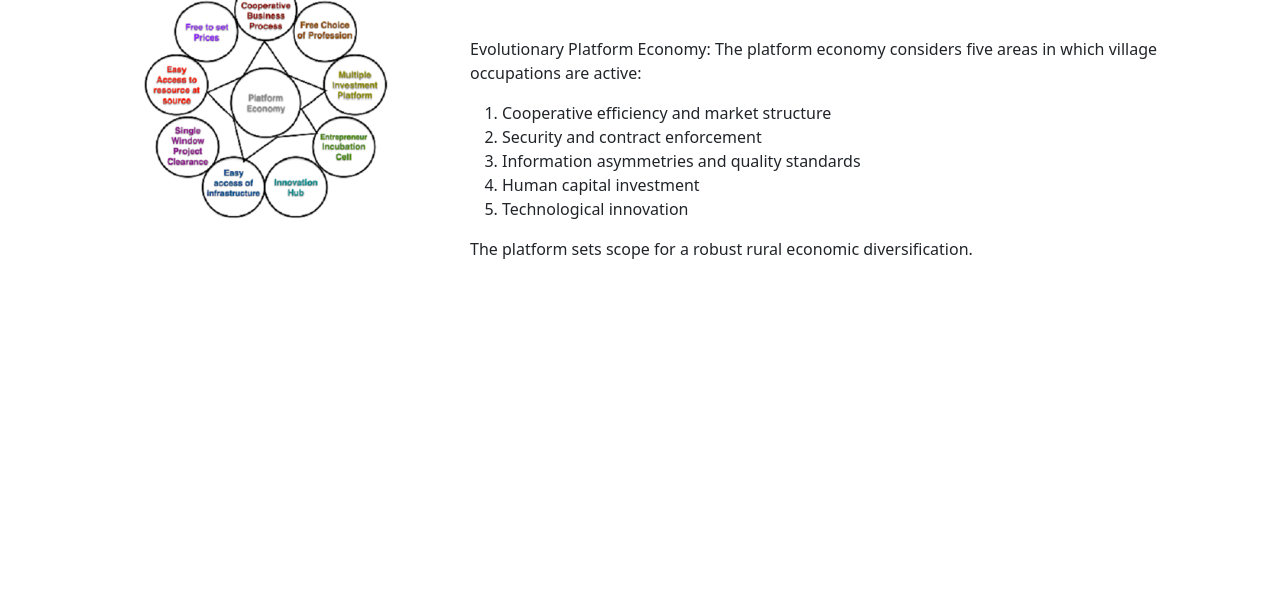
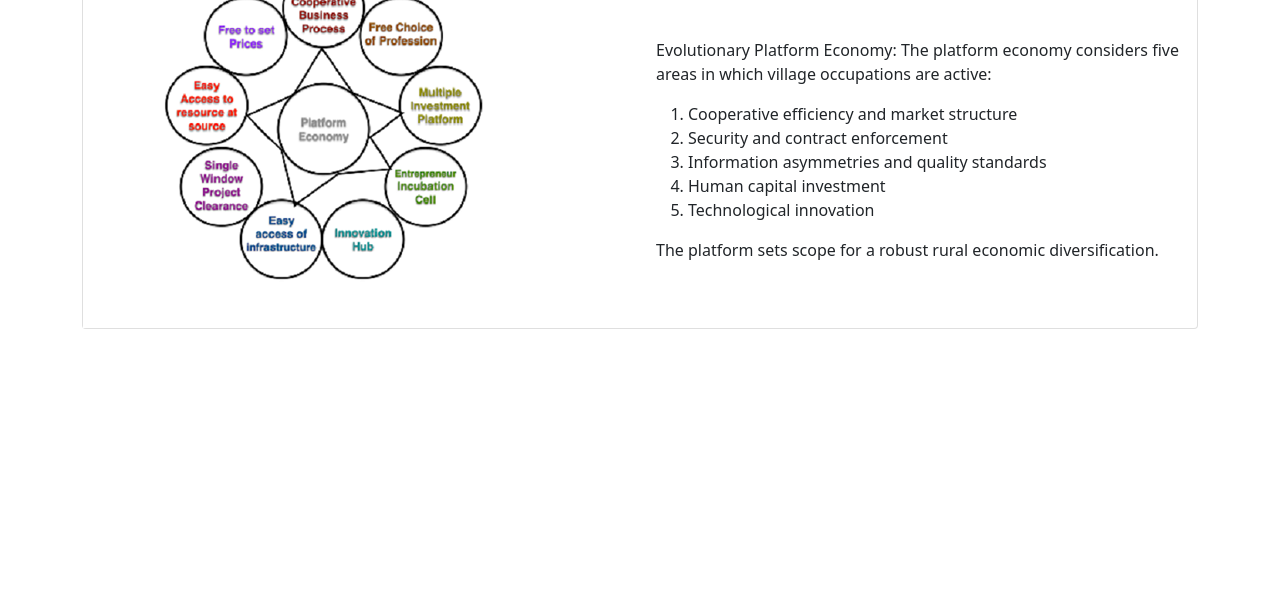
Before and after one commit to MyBhumi/MyBhumi.github.io, a plain HTML site: page themes-gramakulum.html in a window 1280 px wide. Shown: the part 209-800 px from the top of the page. Drawn offline with nearby package versions, Linux system fonts and the light colour scheme.

Commit message:
updating image alignments

```diff
--- a/themes-gramakulum.html
+++ b/themes-gramakulum.html
@@ -132,11 +132,13 @@
         </nav>
     </header>
     <div class='container'>
+        <div style="overflow-x:auto;">
+            <div class="card mb-3" style="max-width: auto;">
                 <div class="row g-0">
-            <div class="col-md-4 align-self-center">
+                    <div class="col-md-6 align-self-center">
                         <img class="img-fluid" src="/images/grama2.png" alt="Gramakulum">
                     </div>
-            <div class="col-md-8">
+                    <div class="col-md-6">
                         <div class="card-body">
                             <h2 id="h2" class="card-title">Gramakulum</h2>
                             <br></br>
@@ -154,7 +156,8 @@
                             <p class="card-text">The platform sets scope for a robust rural economic
                                 diversification.
                             </p>
-
+                        </div>
+                    </div>
                 </div>
             </div>
         </div>
```
Also changed, not shown: Dakshagram.html (+4 -2 lines). Lines whose indentation alone changed are shown as unchanged.
